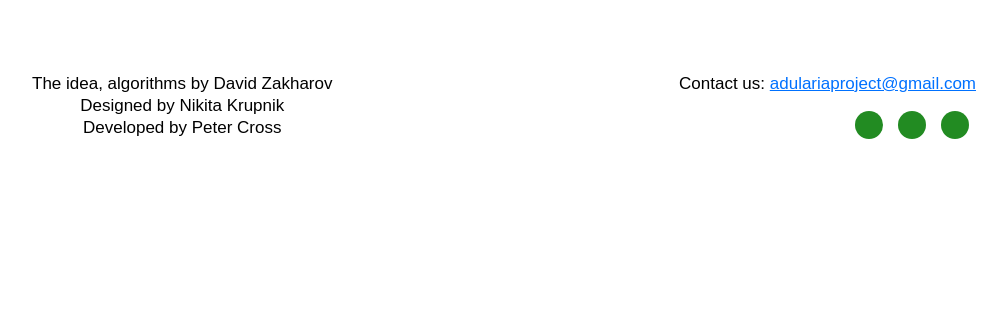
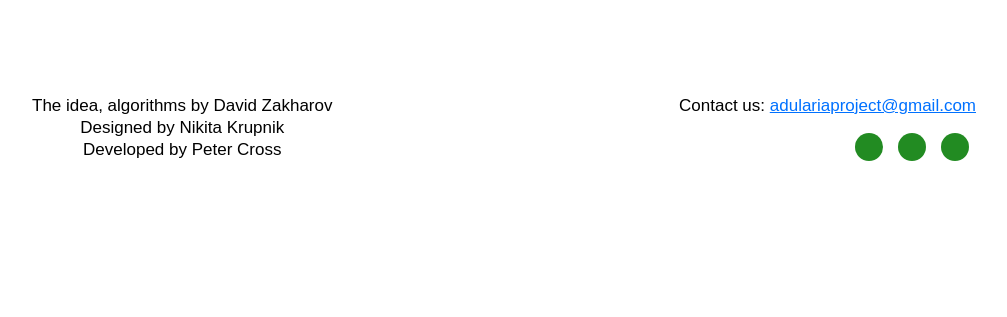
Before and after one commit to juneaucross/mineralQuery, a website: page xindex.html in a window 1280 px wide. Shown: the part 483-800 px from the top of the page, without its empty margins (136-1143 px from the left). Drawn offline with Linux system fonts and the light colour scheme.

Commit message:
margin fix

```diff
--- a/xindex.css
+++ b/xindex.css
@@ -107,6 +107,10 @@
 
 @media only screen and (min-width: 960px) {
 
+  body {
+    margin: 30px 0;
+  }
+
   .container {
     display: flex;
     flex-wrap: wrap;
```
